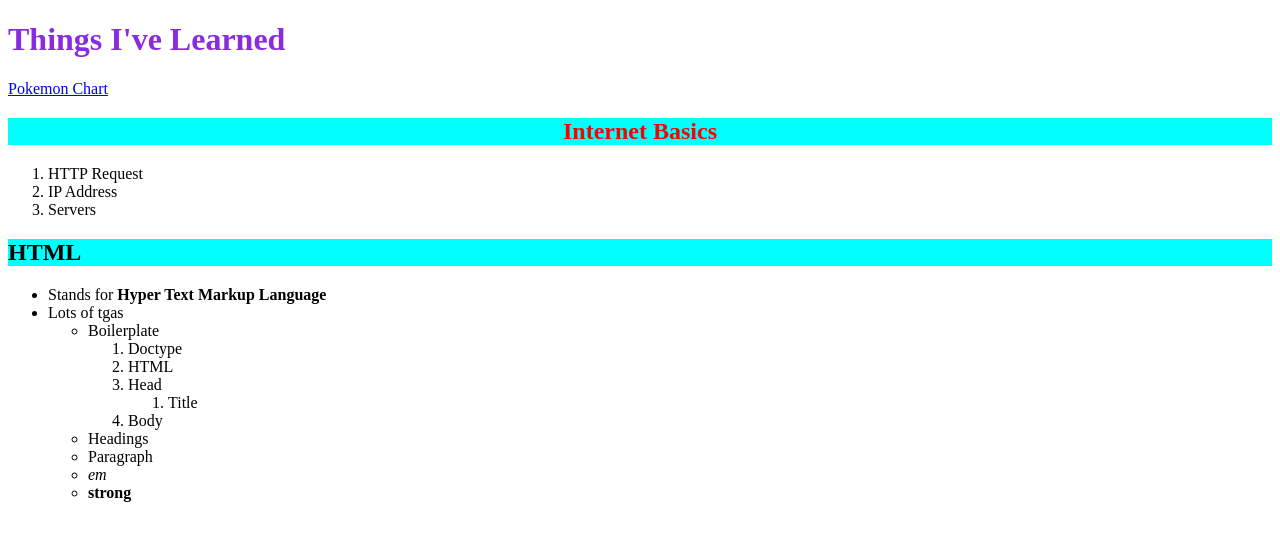
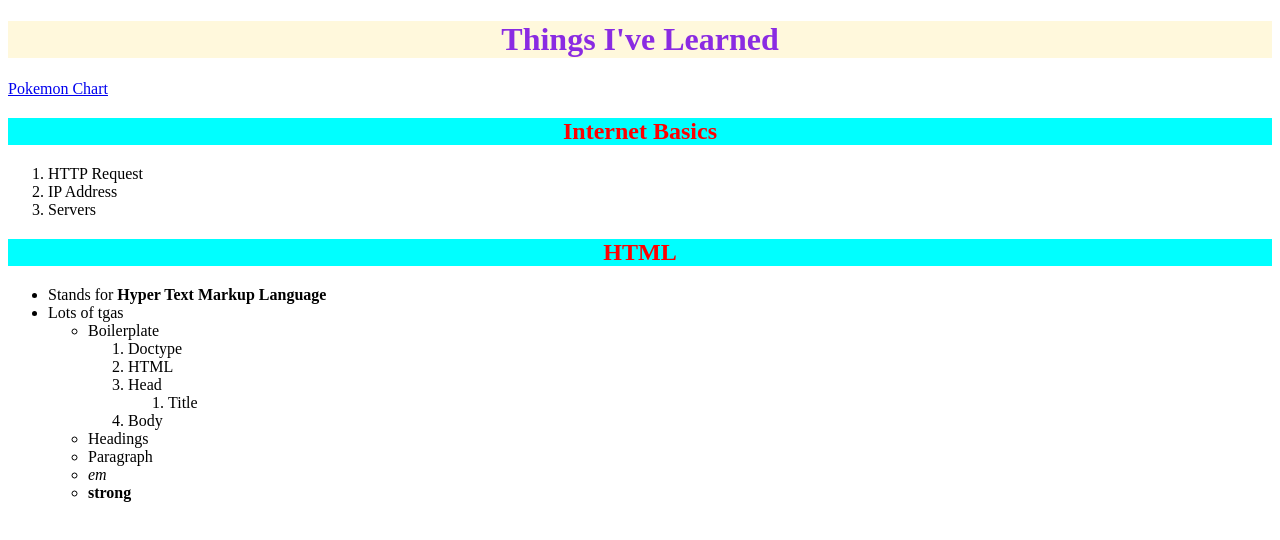
Before and after one commit to SDOsmany/Personal-Website-Project, a plain HTML site: page index.html in a window 1280 px wide. Drawn offline with Linux system fonts and the light colour scheme.

Commit message:
updated files

```diff
--- a/index.html
+++ b/index.html
@@ -21,7 +21,7 @@
         <li>Servers</li>
     </ol>
 
-    <h2 class="bluebackground">HTML</h2>
+    <h2 class="bluebackground" id=title>HTML</h2>
 
     <ul>
         <li>Stands for <strong>Hyper Text Markup Language</strong> </li>
@@ -49,5 +49,6 @@
 
 
 
+
 </body>
 </html>
--- a/style.css
+++ b/style.css
@@ -1,5 +1,7 @@
 h1{
-    color: blueviolet
+    color: blueviolet;
+    background-color: cornsilk;
+    text-align: center;
 }
 #title{
     color: red;
```
Also changed, not shown: index2.html (+3 -2 lines).
